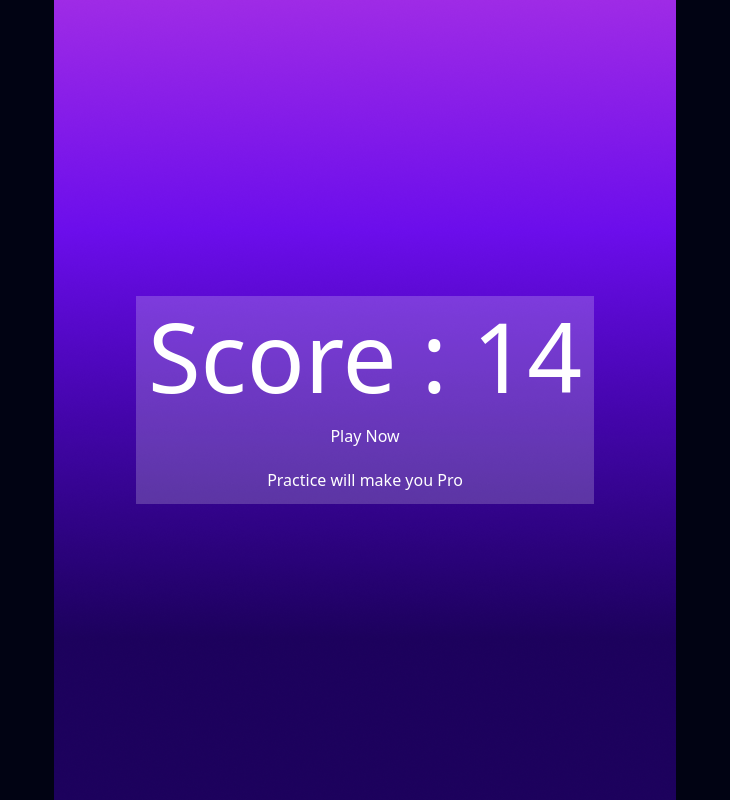
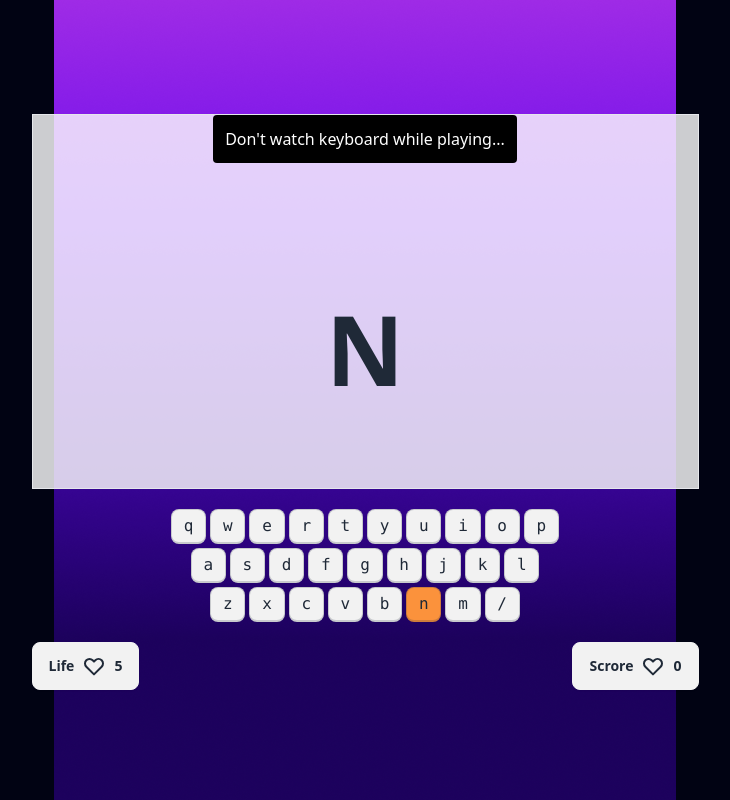
Before and after one commit to Mrm-abdullah/basic-typing-game, a plain HTML site: page index.html in a window 1280 px wide. Both pictures are taken after a click on the button "Play Now". Shown: the whole page, without its empty margins (275-1005 px from the left). Drawn offline with nearby package versions, Linux system fonts and the light colour scheme.

Commit message:
do typeping

```diff
--- a/index.html
+++ b/index.html
@@ -10,62 +10,65 @@
     <link href="https://cdn.jsdelivr.net/npm/daisyui@4.7.2/dist/full.min.css" rel="stylesheet" type="text/css" />
     <script src="https://cdn.tailwindcss.com"></script>
 
+
 </head>
 <body class="">
 
-    <main class="bg-[#010313] min-h-screen flex flex-col justify-center bg-[url('./images/background.png')] bg-no-repeat bg-center">
-        <section class="space-y-5 hidden">
-            <h1 class="uppercase text-8xl text-[#fff]">alfabetclash clash</h1>
-            <p class="text-[#fff]">Unleash Your Keyboard Kung Fu : Press “Enter” to Play</p>
-            <button class="btn">Play Now</button>
+    <main class="bg-[#010313] min-h-screen bg-[url('./images/background.png')] bg-no-repeat bg-center flex flex-col justify-center items-center">
+        <section id="start">
+            <div class="space-y-5 min-h-screen flex flex-col justify-center items-center ">
+                <h1 class="uppercase text-7xl text-[#fff]">alfabetclash clash</h1>
+                <p class="text-[#fff]">Unleash Your Keyboard Kung Fu : Press “Enter” to Play</p>
+                <button id="play-now-button" class="btn">Play Now</button>
+            </div>
         </section>
-        <section class="space-y-5 hidden">
+        <section id="play-now" class="space-y-5 hidden">
             <div class="flex justify-center gap-1 my-1 w-full" >
                 <div class="artboard artboard-horizontal phone-2 border bg-[#ffffffcc]">
                     <div class=" flex justify-center">
-                        <p class="bg-black p-3 rounded">Don't watch keyboard  while playing...</p>
+                        <p class="bg-black p-3 text-white rounded">Don't watch keyboard  while playing...</p>
                     </div>
                     <div class="flex justify-center items-center h-full">
-                        <p class="text-8xl font-bold uppercase">a</p>
+                        <p id="alfabetBoard" class="text-8xl font-bold uppercase">a</p>
                     </div>
                 </div>
             </div>
             <div>
                 <div class="flex justify-center gap-1 my-1 w-full">
-                    <kbd class="kbd">q</kbd>
-                    <kbd class="kbd">w</kbd>
-                    <kbd class="kbd">e</kbd>
-                    <kbd class="kbd">r</kbd>
-                    <kbd class="kbd">t</kbd>
-                    <kbd class="kbd">y</kbd>
-                    <kbd class="kbd">u</kbd>
-                    <kbd class="kbd">i</kbd>
-                    <kbd class="kbd">o</kbd>
-                    <kbd class="kbd">p</kbd>
+                    <kbd id="q" class="kbd">q</kbd>
+                    <kbd id="w" class="kbd">w</kbd>
+                    <kbd id="e" class="kbd">e</kbd>
+                    <kbd id="r" class="kbd">r</kbd>
+                    <kbd id="t" class="kbd">t</kbd>
+                    <kbd id="y" class="kbd">y</kbd>
+                    <kbd id="u" class="kbd">u</kbd>
+                    <kbd id="i" class="kbd">i</kbd>
+                    <kbd id="o" class="kbd">o</kbd>
+                    <kbd id="p" class="kbd">p</kbd>
                   </div>
                   <div class="flex justify-center gap-1 my-1 w-full">
-                    <kbd class="kbd">a</kbd>
-                    <kbd class="kbd">s</kbd>
-                    <kbd class="kbd">d</kbd>
-                    <kbd class="kbd">f</kbd>
-                    <kbd class="kbd">g</kbd>
-                    <kbd class="kbd">h</kbd>
-                    <kbd class="kbd">j</kbd>
-                    <kbd class="kbd">k</kbd>
-                    <kbd class="kbd">l</kbd>
+                    <kbd id="a" class="kbd">a</kbd>
+                    <kbd id="s" class="kbd">s</kbd>
+                    <kbd id="d" class="kbd">d</kbd>
+                    <kbd id="f" class="kbd">f</kbd>
+                    <kbd id="g" class="kbd">g</kbd>
+                    <kbd id="h" class="kbd">h</kbd>
+                    <kbd id="j" class="kbd">j</kbd>
+                    <kbd id="k" class="kbd">k</kbd>
+                    <kbd id="l" class="kbd">l</kbd>
                   </div>
                   <div class="flex justify-center gap-1 my-1 w-full">
-                    <kbd class="kbd">z</kbd>
-                    <kbd class="kbd">x</kbd>
-                    <kbd class="kbd">c</kbd>
-                    <kbd class="kbd">v</kbd>
-                    <kbd class="kbd">b</kbd>
-                    <kbd class="kbd">n</kbd>
-                    <kbd class="kbd">m</kbd>
-                    <kbd class="kbd">/</kbd>
+                    <kbd id="z" class="kbd">z</kbd>
+                    <kbd id="x" class="kbd">x</kbd>
+                    <kbd id="c" class="kbd">c</kbd>
+                    <kbd id="v" class="kbd">v</kbd>
+                    <kbd id="b" class="kbd">b</kbd>
+                    <kbd id="n" class="kbd">n</kbd>
+                    <kbd id="m" class="kbd">m</kbd>
+                    <kbd id="/" class="kbd">/</kbd>
                   </div>
             </div>
-            <div class="flex justify-around gap-1 my-1 w-full">
+            <div class="flex justify-between gap-1 my-1 w-full">
                 <button class="btn">
                     Life
                     <svg xmlns="http://www.w3.org/2000/svg" class="h-6 w-6" fill="none" viewBox="0 0 24 24" stroke="currentColor"><path stroke-linecap="round" stroke-linejoin="round" stroke-width="2" d="M4.318 6.318a4.5 4.5 0 000 6.364L12 20.364l7.682-7.682a4.5 4.5 0 00-6.364-6.364L12 7.636l-1.318-1.318a4.5 4.5 0 00-6.364 0z" /></svg>
@@ -78,14 +81,17 @@
                   </button>
             </div>
         </section>
-        <section class=" flex flex-col items-center">
-            <div class="text-white space-y-5 text-center bg-[#ffffff33] p-3">
-                <h1 class="text-8xl">Score : <span>14</span></h1>
-                <button>Play Now</button>
-                <p>Practice will make you Pro</p>
+        <section id="score" class="hidden ">
+            <div class="flex flex-col items-center">
+                <div class="text-white space-y-5 text-center bg-[#ffffff33] p-3">
+                    <h1 class="text-8xl">Score : <span>14</span></h1>
+                    <button>Play Now</button>
+                    <p>Practice will make you Pro</p>
+                </div>
             </div>
         </section>
     </main>
 
+    <script src="js/typing.js"></script>
 </body>
 </html>
--- /dev/null
+++ b/js/typing.js
@@ -0,0 +1,59 @@
+function addClass(elementId, className) {
+    document.getElementById(elementId).classList.add(className);
+}
+function removeClass(elementId, className) {
+    document.getElementById(elementId).classList.remove(className);
+}
+
+function play() {
+    addClass('start', 'hidden');
+    removeClass('play-now', 'hidden');
+    addClass('score', 'hidden');
+    continueGame()
+}
+document.getElementById('play-now-button').addEventListener('click', function () {
+    play()
+})
+
+function genarateAlfabet() {
+    const randomaAlfabet = 'abcdefghijklmnopqrstuvwxyz';
+    const alfabet = randomaAlfabet.split('')
+    const roundRandomNumber  = Math.round(Math.random()*25);
+    return alfabet[roundRandomNumber];
+}
+function continueGame() {
+    const alfabet = genarateAlfabet();
+    const alfabetBoard = document.getElementById('alfabetBoard')
+    alfabetBoard.innerText = alfabet;
+    addClass(alfabet, 'bg-orange-400')
+}
+function keyBoardTypingCatch(event) {
+    const alfabetBoard = document.getElementById('alfabetBoard');
+    const alfa = alfabetBoard.innerText.toLowerCase();
+    const keyType = event.key;
+
+    if (alfa === keyType) {
+        removeClass(alfa, 'bg-orange-400')
+        continueGame()
+    }else{
+        console.log(alfa);
+        console.log(keyType);
+
+    }
+}
+document.addEventListener('keyup',keyBoardTypingCatch)
+
+
+
+
+
+
+
+
+
+
+
+
+// document.getElementById('play-now-button').addEventListener('click', function(){
+//     document.body.style.backgroundColor = 'goldenrod';
+// })
```
